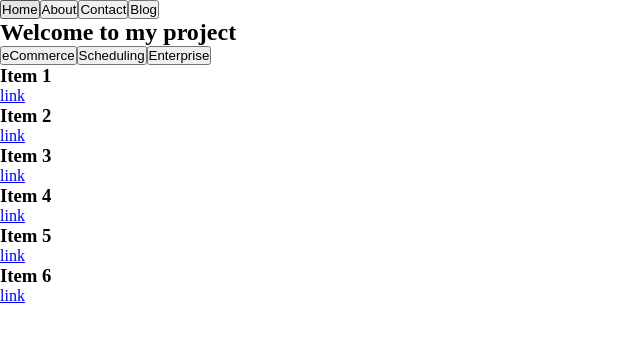
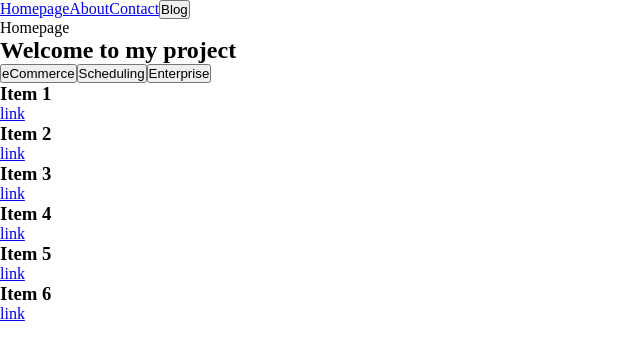
Before and after one commit to Tiana-K08/vass-react-project, a React (Vite) app: page / in a window 1280 px wide. Shown: the top 360 px of the page, without its empty margins (0-640 px from the left). Built offline with nearby package versions, Linux system fonts and the light colour scheme.

Commit message:
feat: add routing with React Router

```diff
--- a/package.json
+++ b/package.json
@@ -11,7 +11,8 @@
   },
   "dependencies": {
     "react": "^19.1.1",
-    "react-dom": "^19.1.1"
+    "react-dom": "^19.1.1",
+    "react-router-dom": "^7.9.5"
   },
   "devDependencies": {
     "@eslint/js": "^9.36.0",
--- a/src/App.jsx
+++ b/src/App.jsx
@@ -1,4 +1,9 @@
+import { BrowserRouter as Router, Routes, Route } from 'react-router-dom';
+
 import NavigationContainer from './components/navigation/NavigationContainer.jsx';
+import Homepage from './components/pages/Homepage.jsx';
+import About from './components/pages/About.jsx';
+import Contact from './components/pages/Contact.jsx';
 import HomepageContainer from './components/homepage/HomepageContainer.jsx';
 
 import './App.css';
@@ -6,7 +11,16 @@ import './App.css';
 function App() {
   return (
     <>
-      <NavigationContainer />
+      <Router>
+        <div>
+          <NavigationContainer />
+          <Routes>
+            <Route path="/" element={<Homepage />} />
+            <Route path="/about-me" element={<About />} />
+            <Route path="/contact" element={<Contact />} />
+          </Routes>
+        </div>
+      </Router>
       <HomepageContainer />
     </>
   );
--- a/src/components/navigation/NavigationContainer.jsx
+++ b/src/components/navigation/NavigationContainer.jsx
@@ -1,9 +1,11 @@
+import { Link } from 'react-router-dom';
+
 export default function NavigationContainer() {
   return (
     <div>
-      <button>Home</button>
-      <button>About</button>
-      <button>Contact</button>
+      <Link to="/">Homepage</Link>
+      <Link to="/about-me">About</Link>
+      <Link to="/contact">Contact</Link>
       <button>Blog</button>
       {false ? <button>Add Blog</button> : null}
     </div>
--- /dev/null
+++ b/src/components/pages/About.jsx
@@ -0,0 +1,3 @@
+export default function Homepage() {
+  return <div>About</div>;
+}
--- /dev/null
+++ b/src/components/pages/Contact.jsx
@@ -0,0 +1,3 @@
+export default function Homepage() {
+  return <div>Contact</div>;
+}
--- /dev/null
+++ b/src/components/pages/Homepage.jsx
@@ -0,0 +1,3 @@
+export default function Homepage() {
+  return <div>Homepage</div>;
+}
```
Also changed, not shown: 1 other file (tests, documents, lock files or other folders).
